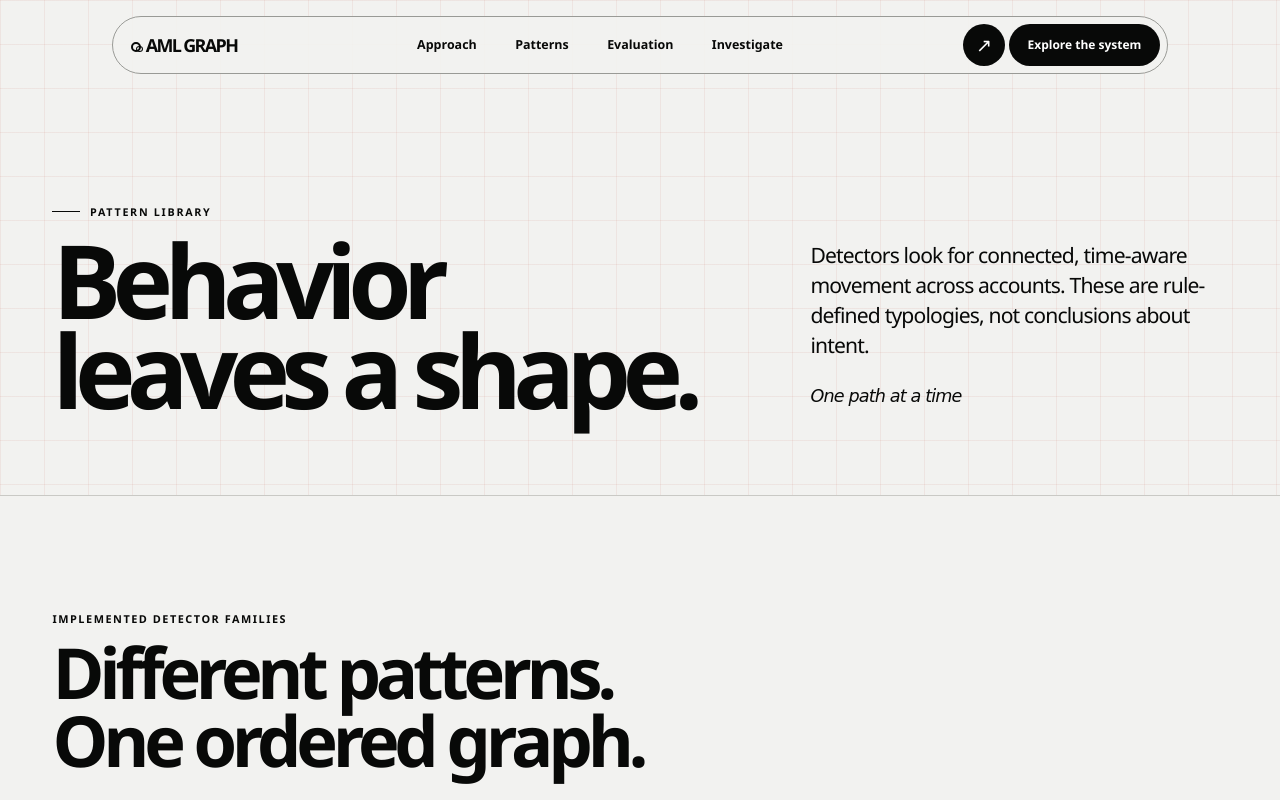
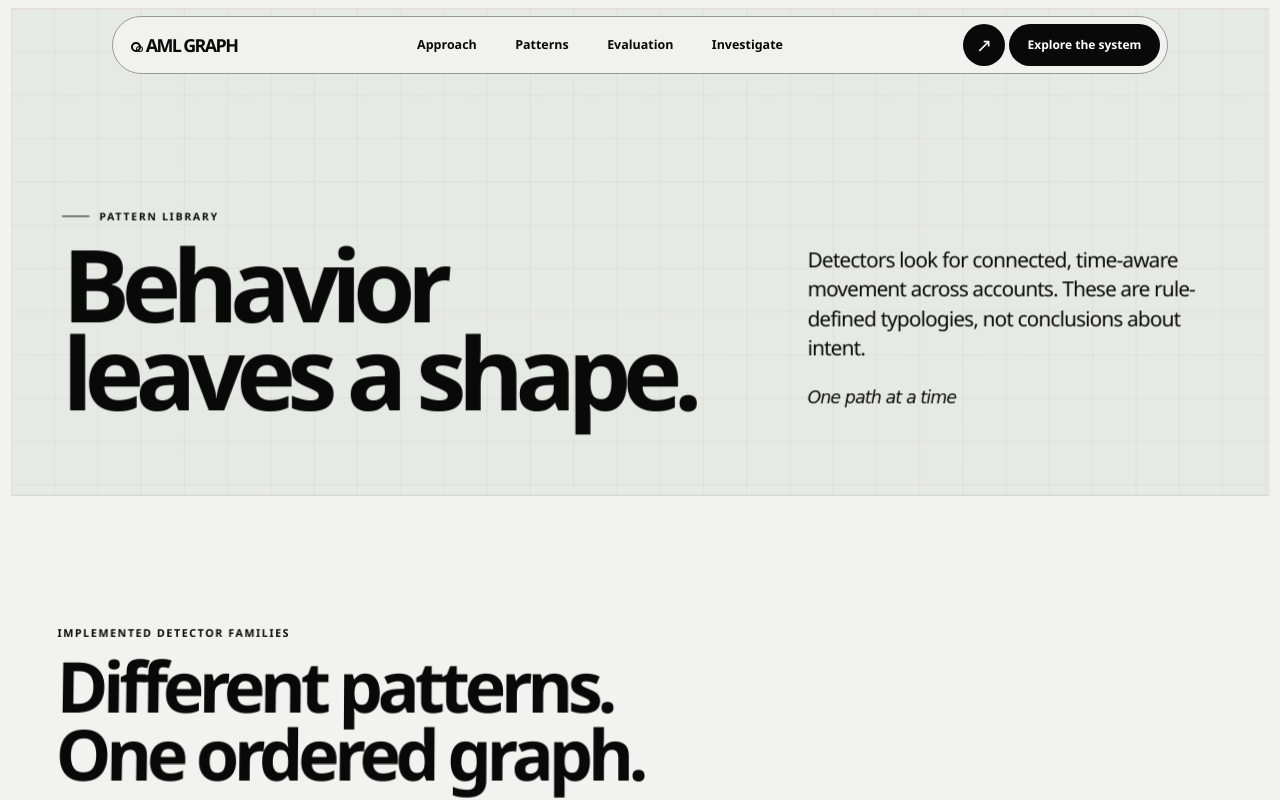
Before and after one commit to tanishshadow/kajukatli, a plain HTML site: page frontend/patterns.html in a window 1280 px wide. Shown: the top 800 px of the page. Drawn offline with Linux system fonts and the light colour scheme; no server answers.

Commit message:
same animation on patterns page

```diff
--- a/frontend/patterns.html
+++ b/frontend/patterns.html
@@ -13,4 +13,60 @@
     <section class="page-section"><div class="editorial-row reveal"><span class="step-number">CURRENCY</span><div><h2>Compare amounts with train-fitted FX.</h2><p>Pairwise median rates are learned from training transactions and chained through connected currency pairs. Missing conversions are recorded; amount checks on those hops are skipped.</p></div></div><div class="editorial-row reveal"><span class="step-number">BOUNDARIES</span><div><h2>Not every benchmark pattern is covered.</h2><p>Pattern names without a matching detector are reported as not covered. The dataset is synthetic, so these patterns describe benchmark behavior and do not establish real-world effectiveness.</p></div></div></section>
     <section class="page-section page-cta reveal"><div><p class="eyebrow">Read the system design</p><h2>See how edges become evidence.</h2></div><a class="nav-cta" href="approach.html">The approach ↗</a></section>
   </main><footer><a class="wordmark" href="index.html"><span aria-hidden="true"></span>AML GRAPH</a><p>Temporal graph detection · Research prototype</p><a href="../README.md">Project documentation ↗</a></footer><script src="site-pages.js" defer></script>
+<style>
+/* Progressive enhancement: normal document flow until the controller is ready. */
+.pattern-takeover { position:relative; isolation:isolate; overflow:clip; }
+.pattern-takeover.is-ready .page-hero { position:sticky; top:var(--hero-pin,0px); transform-origin:center bottom; transform:perspective(1600px) scale(var(--hero-scale,1)); }
+.pattern-takeover.is-ready .takeover-panel { position:relative; z-index:1; background:var(--paper); border-radius:var(--panel-radius,56px) var(--panel-radius,56px) 0 0; transform-origin:center top; transform:perspective(1600px) translateY(var(--panel-offset,0px)) rotateX(var(--panel-tilt,0deg)) scale(var(--panel-scale,1)); }
+.pattern-takeover.is-ready .page-hero { background-color:color-mix(in srgb,var(--sage) 16%,var(--paper)); }
+@media(max-width:760px) { .pattern-takeover.is-ready .takeover-panel { transform:perspective(2000px) translateY(var(--panel-offset,0px)) rotateX(var(--panel-tilt,0deg)) scale(var(--panel-scale,1)); } }
+@media(prefers-reduced-motion:reduce) {
+ .pattern-takeover.is-ready .page-hero { position:relative; top:auto; transform:none; }
+ .pattern-takeover.is-ready .takeover-panel { transform:none; border-radius:0; }
+}
+</style>
+<script>
+(() => {
+  const main = document.querySelector('body[data-page="patterns"] main');
+  if (!main) return;
+  const hero = main.querySelector('.page-hero');
+  const panel = hero?.nextElementSibling;
+  if (!hero || !panel) return;
+  const wrapper = document.createElement('div');
+  wrapper.className = 'pattern-takeover';
+  hero.before(wrapper);
+  wrapper.append(hero, panel);
+  panel.classList.add('takeover-panel');
+  const reduced = matchMedia('(prefers-reduced-motion:reduce)');
+  let start = 0, height = 1, mobile = false, queued = false;
+  const clamp = value => Math.min(1, Math.max(0, value));
+  function render() {
+    queued = false;
+    if (reduced.matches) return;
+    const progress = clamp((scrollY + height - start) / (height * .9));
+    // A bounded 2px settling lobe is tied to scroll too: reversing the scroll
+    // reverses the whole surface, without residual time-based movement.
+    const settle = progress > .78 ? -Math.sin((progress - .78) / .22 * Math.PI) * 2 : 0;
+    wrapper.style.setProperty('--hero-scale', String(1 - .04 * progress));
+    wrapper.style.setProperty('--panel-scale', String(.98 + .02 * progress));
+    wrapper.style.setProperty('--panel-tilt', `${(mobile ? 2 : 4) * (1 - progress)}deg`);
+    wrapper.style.setProperty('--panel-offset', `${(mobile ? 14 : 26) * (1 - progress) + settle}px`);
+    wrapper.style.setProperty('--panel-radius', `${(mobile ? 32 : 60) - 8 * progress}px`);
+  }
+  function schedule() { if (!queued) { queued = true; requestAnimationFrame(render); } }
+  function measure() {
+    height = document.documentElement.clientHeight;
+    mobile = matchMedia('(max-width:760px)').matches;
+    start = wrapper.getBoundingClientRect().top + scrollY + hero.offsetHeight;
+    wrapper.style.setProperty('--hero-pin', `${Math.min(0, height - hero.offsetHeight)}px`);
+    wrapper.classList.add('is-ready');
+    schedule();
+  }
+  window.addEventListener('scroll', schedule, {passive:true});
+  window.addEventListener('resize', measure, {passive:true});
+  reduced.addEventListener('change', measure);
+  if ('ResizeObserver' in window) new ResizeObserver(measure).observe(hero);
+  measure();
+})();
+</script>
 </body></html>
```
